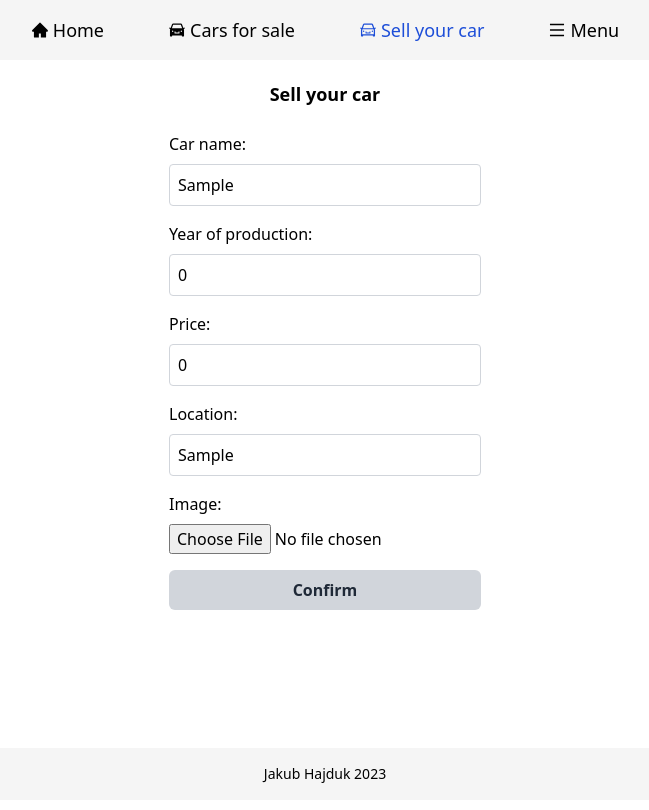
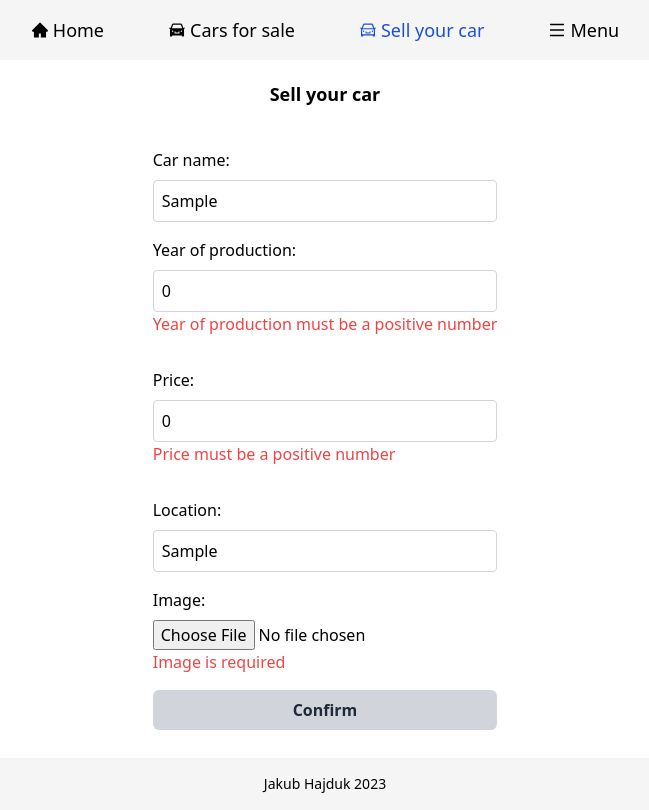
Before and after one commit to jakubhajduk53/cars-app, a React (Create React App) app: page /sell-your-car in a window 1280 px wide. Both pictures are taken after typing "Sample", "Sample" into the empty fields and a click on the button "Confirm". Shown: the whole page, without its empty margins (315-964 px from the left). Built offline with nearby package versions, Linux system fonts and the light colour scheme; no server answers; the HTML template or start-up script is replaced by a standard one.

Commit message:
feat: update validation in SellYourCarPage

```diff
--- a/src/pages/SellYourCarPage.js
+++ b/src/pages/SellYourCarPage.js
@@ -5,9 +5,22 @@ import Button from "../components/Button";
 import { useDispatch } from "react-redux";
 import { addCar } from "../store";
 import { Formik, Field, Form, ErrorMessage } from "formik";
+import * as Yup from "yup";
 
 function SellYourCarPage() {
   const dispatch = useDispatch();
+
+  const validationSchema = Yup.object().shape({
+    name: Yup.string().required("Car name is required"),
+    year_of_production: Yup.number()
+      .required("Year of production is required")
+      .positive("Year of production must be a positive number"),
+    price: Yup.number()
+      .required("Price is required")
+      .positive("Price must be a positive number"),
+    location: Yup.string().required("Location is required"),
+    image_url: Yup.mixed().required("Image is required"),
+  });
 
   const [imagePreview, setImagePreview] = useState(null);
 
@@ -50,57 +63,78 @@ function SellYourCarPage() {
             year_of_production: 0,
             price: 0,
             location: "",
-            image: null,
+            image_url: null,
           }}
           onSubmit={handleSubmit}
+          validationSchema={validationSchema}
         >
-          {({ setFieldValue }) => (
+          {({ setFieldValue, errors, touched }) => (
             <Form className="flex flex-col px-4 py-2 w-full max-w-md">
-              <label htmlFor="name" className="mb-2">
+              <label htmlFor="name" className="mb-2 mt-4">
                 Car name:
               </label>
               <Field
                 type="text"
                 id="name"
                 name="name"
-                className="mb-4 p-2 border border-gray-300 rounded"
+                className="p-2 border border-gray-300 rounded"
                 placeholder="Car name"
               />
+              <ErrorMessage
+                name="name"
+                component="div"
+                className="error mb-4 text-red-500"
+              />
 
-              <label htmlFor="year" className="mb-2">
+              <label htmlFor="year" className="mb-2 mt-4">
                 Year of production:
               </label>
               <Field
                 type="number"
                 id="year"
                 name="year_of_production"
-                className="mb-4 p-2 border border-gray-300 rounded"
+                className="p-2 border border-gray-300 rounded"
                 placeholder="Year of production"
               />
+              <ErrorMessage
+                name="year_of_production"
+                component="div"
+                className="error mb-4 text-red-500"
+              />
 
-              <label htmlFor="price" className="mb-2">
+              <label htmlFor="price" className="mb-2 mt-4">
                 Price:
               </label>
               <Field
                 type="number"
                 id="price"
                 name="price"
-                className="mb-4 p-2 border border-gray-300 rounded"
+                className="p-2 border border-gray-300 rounded"
                 placeholder="Price"
               />
+              <ErrorMessage
+                name="price"
+                component="div"
+                className="error  mb-4 text-red-500"
+              />
 
-              <label htmlFor="location" className="mb-2">
+              <label htmlFor="location" className="mb-2 mt-4">
                 Location:
               </label>
               <Field
                 type="text"
                 id="location"
                 name="location"
-                className="mb-4 p-2 border border-gray-300 rounded"
+                className="p-2 border border-gray-300 rounded"
                 placeholder="Location"
               />
+              <ErrorMessage
+                name="location"
+                component="div"
+                className="error  mb-4 text-red-500"
+              />
 
-              <label htmlFor="image" className="mb-2">
+              <label htmlFor="image" className="mb-2 mt-4">
                 Image:
               </label>
               <input
@@ -113,8 +147,12 @@ function SellYourCarPage() {
                     URL.createObjectURL(event.currentTarget.files[0])
                   );
                 }}
-                className="mb-4"
               />
+              {errors.image_url && touched.image_url && (
+                <div className="error mb-4 text-red-500">
+                  {errors.image_url}
+                </div>
+              )}
               {imagePreview && (
                 <img src={imagePreview} alt="Preview" className="mb-4" />
               )}
```
